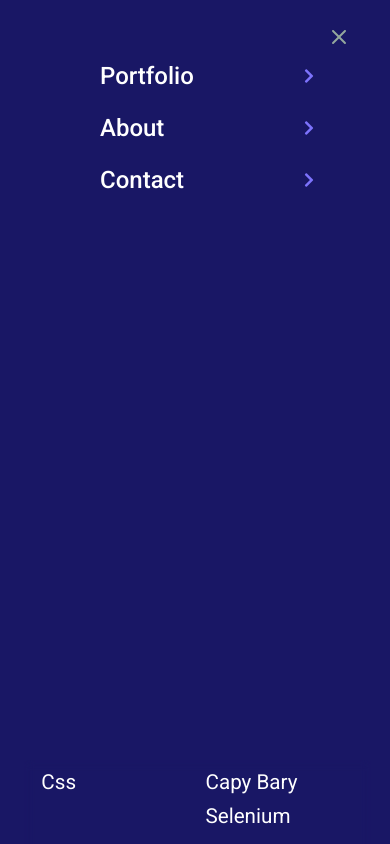
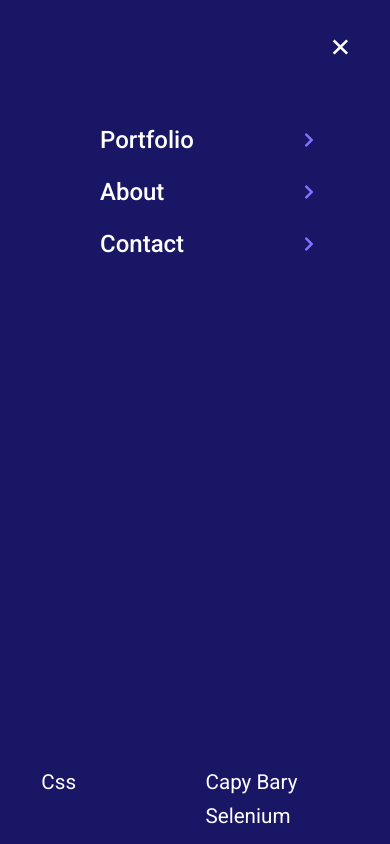
Before and after one commit to DanUshindi/portfolio, a website: page index.html in a window 390 px wide. Both pictures are taken after a click on the button 336 px from the left and 40 px from the top of the page. Shown: the top 844 px of the page. Drawn offline with Linux system fonts and the light colour scheme.

Commit message:
Modify the span style

```diff
--- a/data.js
+++ b/data.js
@@ -1,8 +1,10 @@
 function menuFunction() {
-  var links = document.getElementById("mobile-menu-container");
-  if(links.style.display === "block"){
-      links.style.display ="none";
-  }else{
-      links.style.display ="block";
+  const links = document.getElementById('mobile-menu-container');
+  if (links.style.display === 'block') {
+    links.style.display = 'none';
+  } else {
+    links.style.display = 'block';
   }
 }
+
+document.querySelector('.active-close').addEventListener('click', menuFunction);
--- a/index.html
+++ b/index.html
@@ -19,7 +19,7 @@
   <div class="ellipse-one"></div>
   <div class="ellipse-two"></div>
 
-  <header class="header">
+  <header class="header" id="port-folio">
     <div class="logo">
       <a href="#" class="link" target=" blank">DU</a>
     </div>
@@ -42,11 +42,12 @@
   </header>
 
   <nav id="mobile-menu-container">
-    <span class="close"><img src="/assets/images/close-icon.svg" alt="close"></span>
+    <!-- <div class="close active-close"><img src="/assets/images/close-icon.svg" alt="close"></span> -->
+      <span class="close active-close">&times;</span>
     <ul class="nav-list">
-      <li class="nav-item"  onclick="menuFunction()"><p>Portfolio</p> <i class="fas fa-chevron-right"></i></li>
-      <li class="nav-item"  onclick="menuFunction()"><p>About</p>  <i class="fas fa-chevron-right"></i></li>
-      <li class="nav-item"  onclick="menuFunction()"><p>Contact</p> <i class="fas fa-chevron-right"></i></li>
+      <li class="nav-item"  onclick="menuFunction()"> <a class="row" href="#port-folio"><p>Portfolio</p> <i class="fas fa-chevron-right"></i> </a></li>
+      <li class="nav-item"  onclick="menuFunction()"> <a class="row"  href="#aboutproject"><p>About</p>  <i class="fas fa-chevron-right"></i></a> </li>
+      <li class="nav-item"  onclick="menuFunction()"> <a class="row"  href="#aboutcontact"> <p>Contact</p> <i class="fas fa-chevron-right"></i> </a></li>
     </ul>
   </nav>
 
@@ -133,7 +134,7 @@
           <h2 class="recent">Work</h2>
         </div>
       </section>
-      <section class="project">
+      <section class="project" id="aboutproject">
         <div class="child">
           <div class="image"></div>
           <div class="project-description">
@@ -222,7 +223,7 @@
           </div>
         </div>
       </section>
-      <section class="visit">
+      <section class="visit" id="aboutcontact">
         <h2 class="cnct1">CONTACT US</h2>
         <h2 class="cnct2">Let's Chat</h2>
         <p class="note">If you have an application
--- a/style.css
+++ b/style.css
@@ -58,6 +58,13 @@ body {
   z-index: 999;
 }
 
+.active-close {
+  display: none;
+  color: #fff;
+  font-size: 2.3rem;
+  font-weight: 600;
+}
+
 #mobile-menu-container span {
   display: flex;
   justify-content: flex-end;
@@ -70,10 +77,13 @@ body {
   top: 50px;
   left: 90px;
   width: 60%;
+  text-decoration: none;
+  list-style: none;
+  padding-top: 4rem;
 }
 
-#mobile-menu-container ul li {
-  list-style: none;
+.row {
+  text-decoration: none;
   color: white;
   font-family: "Roboto", sans-serif;
   padding: 10px;
@@ -87,10 +97,19 @@ body {
   font-size: 24px;
 }
 
+#mobile-menu-container ul li {
+  list-style: none;
+  text-decoration: none;
+}
+
 .fas {
   color: #7d73fc;
   font-weight: 300;
   font-size: 16px;
+}
+
+.nav-item {
+  list-style: none;
 }
 
 .language {
@@ -395,11 +414,6 @@ body {
   flex: 1;
   text-align: center;
   color: white;
-}
-
-a {
-  color: white;
-  text-decoration: none;
 }
 
 .lile {
```
